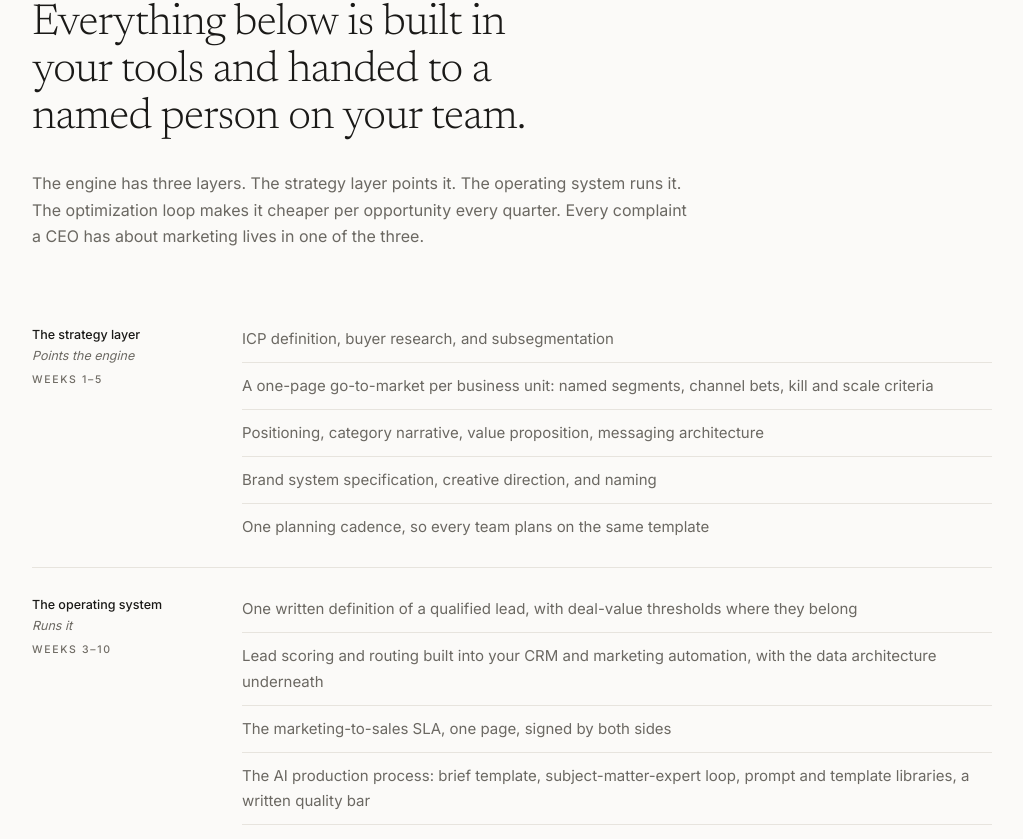
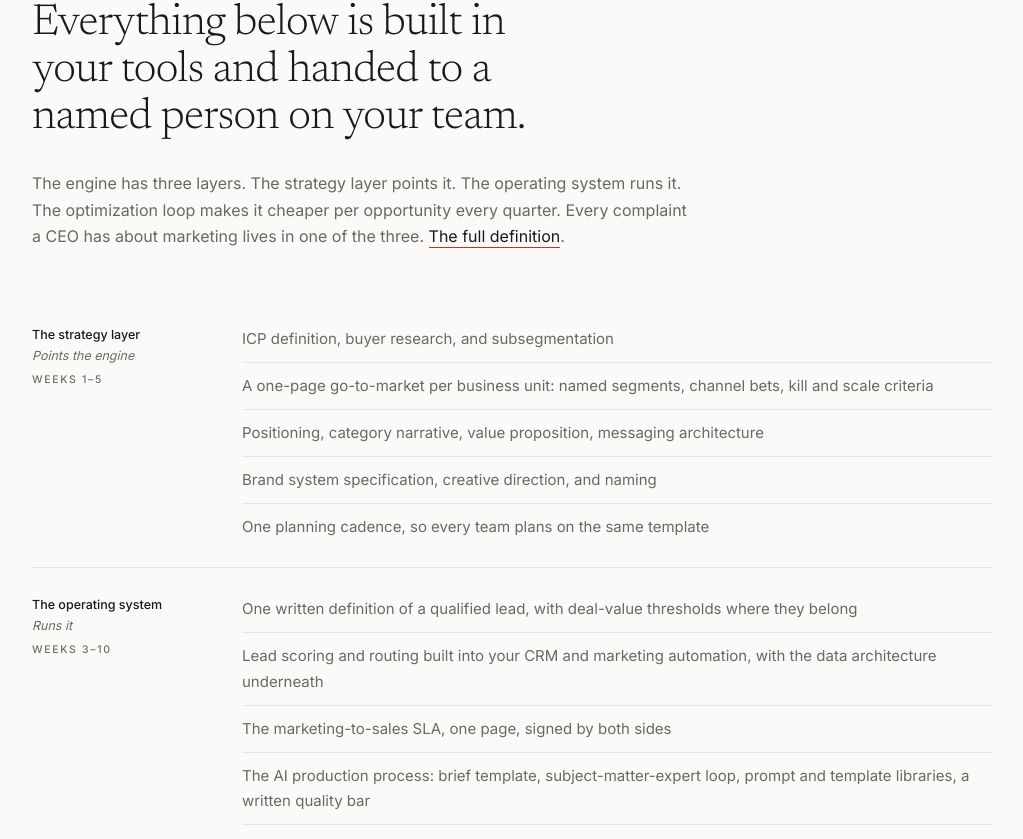
Before and after one commit to neelythomson/neelythomson-site, a Next.js app: page / in a window 1280 px wide. Shown: the part 2893-3732 px from the top of the page, without its empty margins (128-1151 px from the left). Built offline with nearby package versions, Linux system fonts and the light colour scheme.

Commit message:
Link the definition page from Engine and Footer

```diff
--- a/src/components/Engine.tsx
+++ b/src/components/Engine.tsx
@@ -65,7 +65,11 @@ export default function Engine() {
             The engine has three layers. The strategy layer points it. The
             operating system runs it. The optimization loop makes it cheaper per
             opportunity every quarter. Every complaint a CEO has about marketing
-            lives in one of the three.
+            lives in one of the three.{" "}
+            <a href="/marketing-engine" className="border-b border-accent pb-px text-ink transition-colors hover:text-accent">
+              The full definition
+            </a>
+            .
           </p>
 
           <div className="mt-12">
--- a/src/components/Footer.tsx
+++ b/src/components/Footer.tsx
@@ -3,6 +3,9 @@ export default function Footer() {
     <div className="mx-auto max-w-[960px] px-6 sm:px-10">
       <footer className="flex flex-wrap gap-6 border-t border-rule py-11 text-[12.5px] text-faint">
         <span>&copy; {new Date().getFullYear()} Neely Thomson</span>
+        <a href="/marketing-engine" className="transition-colors hover:text-accent">
+          What is a marketing engine
+        </a>
         <a href="/diagnostic" className="transition-colors hover:text-accent">
           The Diagnostic
         </a>
```
